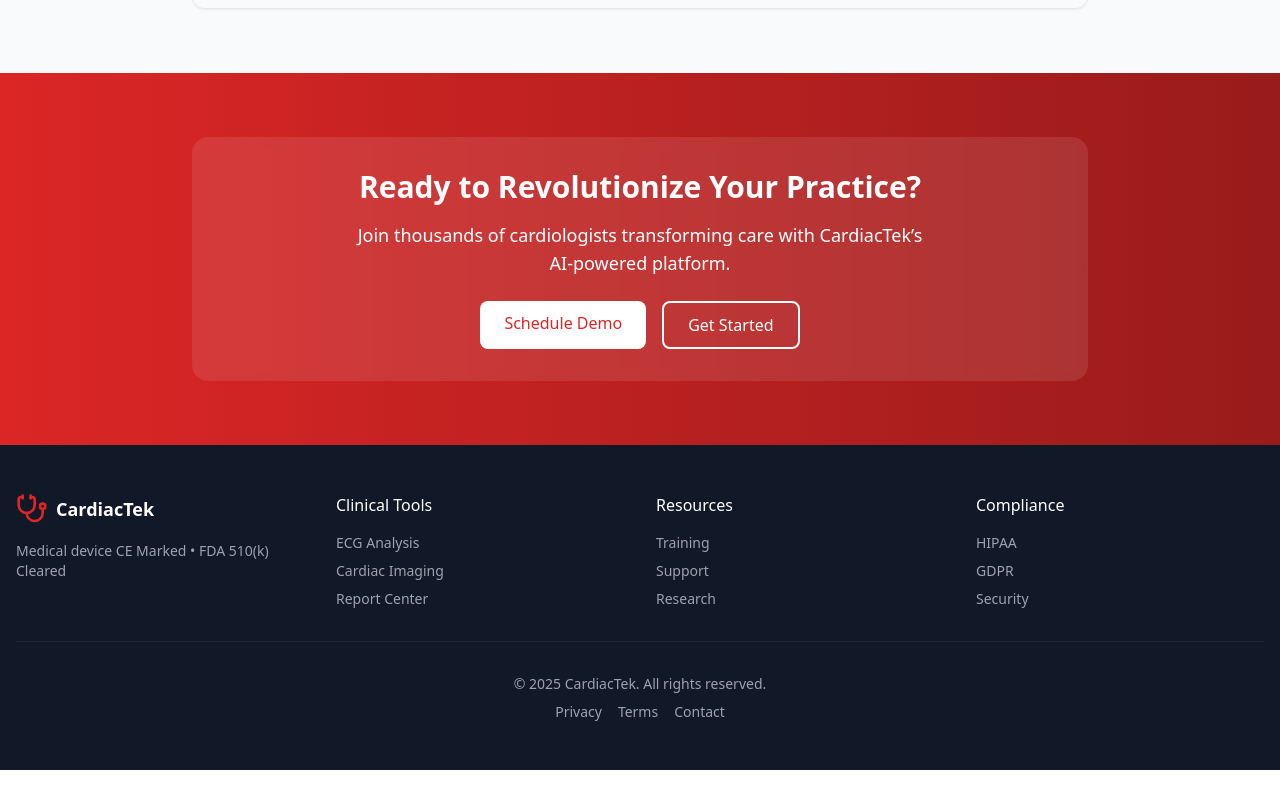
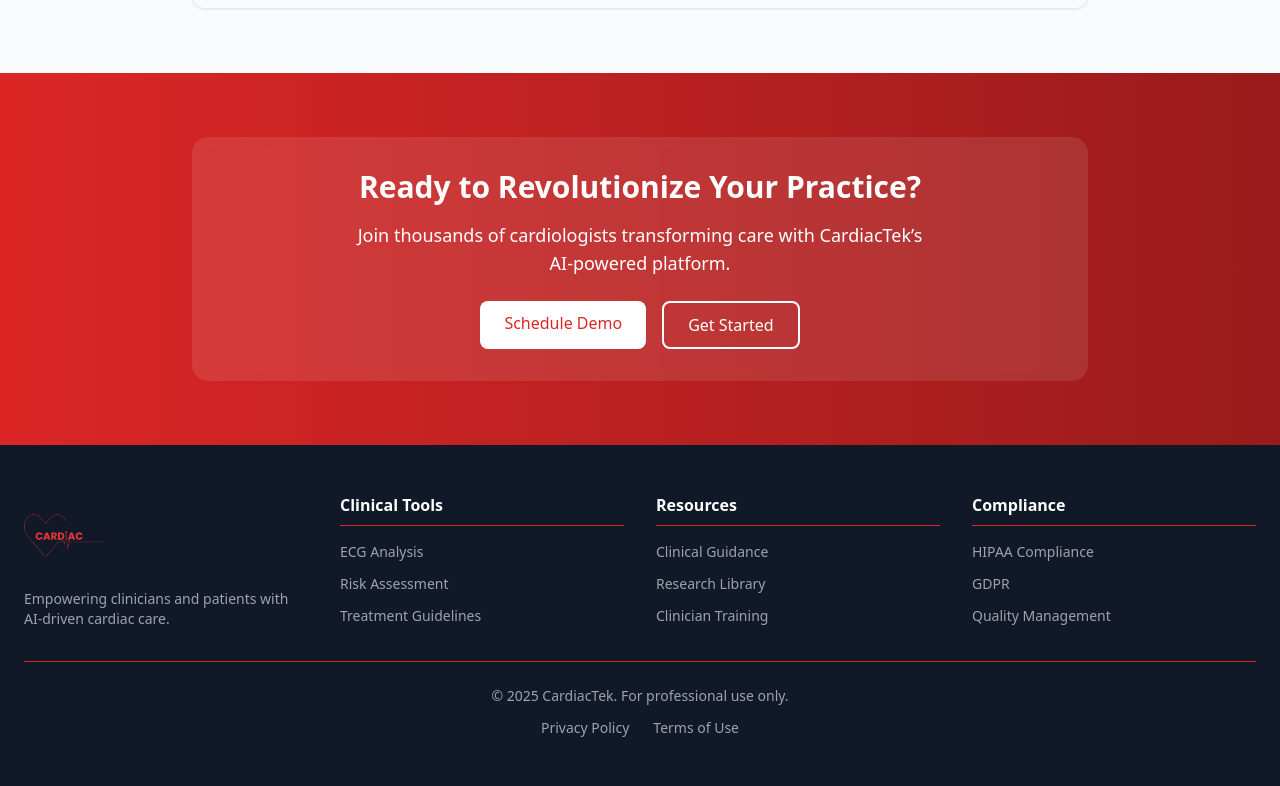
Before and after one commit to PraiseOrly/New_App, a React (Vite) app in the folder NewApp/: page /for-doctors in a window 1280 px wide. Shown: the part 3037-3823 px from the top of the page. Built offline with nearby package versions, Linux system fonts and the light colour scheme.

Commit message:
Update DoctorBenefits.tsx

```diff
--- a/NewApp/src/pages/DoctorBenefits.tsx
+++ b/NewApp/src/pages/DoctorBenefits.tsx
@@ -1,23 +1,24 @@
-import React, { useState, useEffect, useRef } from "react";
+import {
+	ActivityIcon,
+	BadgeCheckIcon,
+	BellIcon,
+	BrainIcon,
+	CalendarIcon,
+	ChevronDownIcon,
+	ClipboardListIcon,
+	HeartPulseIcon,
+	LineChartIcon,
+	ScanIcon,
+	ShieldCheckIcon,
+	StethoscopeIcon,
+	UserIcon,
+	VideoIcon,
+	WatchIcon,
+} from "lucide-react";
+import React, { useEffect, useRef, useState } from "react";
 import { Link } from "react-router-dom";
 import Navbar from "../components/Navbar";
-import {
-	StethoscopeIcon,
-	BrainIcon,
-	BellIcon,
-	ClipboardListIcon,
-	HeartPulseIcon,
-	ActivityIcon,
-	UserIcon,
-	CalendarIcon,
-	ShieldCheckIcon,
-	WatchIcon,
-	ScanIcon,
-	VideoIcon,
-	LineChartIcon,
-	BadgeCheckIcon,
-	ChevronDownIcon,
-} from "lucide-react";
+import Footer from "../components/Footer";
 
 // Lazy-loaded image component
 interface LazyImageProps {
@@ -315,9 +316,7 @@
           to { opacity: 1; transform: translateY(0); }
         }
       `}</style>
-
 			<Navbar />
-
 			{/* Hero Section with Slideshow */}
 			<section className="bg-gradient-to-r from-red-50 to-white py-16 px-4">
 				<div className="max-w-7xl mx-auto">
@@ -352,7 +351,6 @@
 					</div>
 				</div>
 			</section>
-
 			{/* Stats Section */}
 			<section className="py-16 px-4 bg-white">
 				<div className="max-w-7xl mx-auto">
@@ -362,7 +360,6 @@
 					<StatsSection />
 				</div>
 			</section>
-
 			{/* Features Section */}
 			<section className="py-16 px-4 bg-gray-50">
 				<div className="max-w-7xl mx-auto space-y-20">
@@ -533,7 +530,6 @@
 					</div>
 				</div>
 			</section>
-
 			{/* FAQ Section */}
 			<section className="py-16 px-4 bg-gray-50">
 				<div className="max-w-4xl mx-auto">
@@ -543,7 +539,6 @@
 					<FAQAccordion />
 				</div>
 			</section>
-
 			{/* CTA Section */}
 			<section className="bg-gradient-to-r from-red-600 to-red-800 text-white py-16 px-4">
 				<div className="max-w-4xl mx-auto text-center">
@@ -570,119 +565,7 @@
 					</div>
 				</div>
 			</section>
-
-			{/* Footer */}
-			<footer className="bg-gray-900 text-white py-12 px-4">
-				<div className="max-w-7xl mx-auto">
-					<div className="grid grid-cols-1 md:grid-cols-4 gap-8 mb-8">
-						<div>
-							<div className="flex items-center gap-2 mb-4">
-								<StethoscopeIcon className="h-8 w-8 text-red-600" />
-								<h3 className="font-bold text-lg">CardiacTek</h3>
-							</div>
-							<p className="text-gray-400 text-sm">
-								Medical device CE Marked • FDA 510(k) Cleared
-							</p>
-						</div>
-						<div>
-							<h4 className="font-medium mb-4">Clinical Tools</h4>
-							<ul className="space-y-2 text-sm text-gray-400">
-								<li>
-									<Link
-										to="/ecg"
-										className="hover:text-white transition-colors">
-										ECG Analysis
-									</Link>
-								</li>
-								<li>
-									<Link
-										to="/imaging"
-										className="hover:text-white transition-colors">
-										Cardiac Imaging
-									</Link>
-								</li>
-								<li>
-									<Link
-										to="/reports"
-										className="hover:text-white transition-colors">
-										Report Center
-									</Link>
-								</li>
-							</ul>
-						</div>
-						<div>
-							<h4 className="font-medium mb-4">Resources</h4>
-							<ul className="space-y-2 text-sm text-gray-400">
-								<li>
-									<Link
-										to="/training"
-										className="hover:text-white transition-colors">
-										Training
-									</Link>
-								</li>
-								<li>
-									<Link
-										to="/support"
-										className="hover:text-white transition-colors">
-										Support
-									</Link>
-								</li>
-								<li>
-									<Link
-										to="/research"
-										className="hover:text-white transition-colors">
-										Research
-									</Link>
-								</li>
-							</ul>
-						</div>
-						<div>
-							<h4 className="font-medium mb-4">Compliance</h4>
-							<ul className="space-y-2 text-sm text-gray-400">
-								<li>
-									<Link
-										to="/hipaa"
-										className="hover:text-white transition-colors">
-										HIPAA
-									</Link>
-								</li>
-								<li>
-									<Link
-										to="/gdpr"
-										className="hover:text-white transition-colors">
-										GDPR
-									</Link>
-								</li>
-								<li>
-									<Link
-										to="/security"
-										className="hover:text-white transition-colors">
-										Security
-									</Link>
-								</li>
-							</ul>
-						</div>
-					</div>
-					<div className="border-t border-gray-800 pt-8 text-center text-sm text-gray-400">
-						<p>© {new Date().getFullYear()} CardiacTek. All rights reserved.</p>
-						<div className="mt-2 flex gap-4 justify-center">
-							<Link
-								to="/privacy"
-								className="hover:text-white transition-colors">
-								Privacy
-							</Link>
-							<Link to="/terms" className="hover:text-white transition-colors">
-								Terms
-							</Link>
-							<Link
-								to="/contact"
-								className="hover:text-white transition-colors">
-								Contact
-							</Link>
-						</div>
-					</div>
-				</div>
-			</footer>
+			<Footer />
 		</div>
 	);
 };
```
